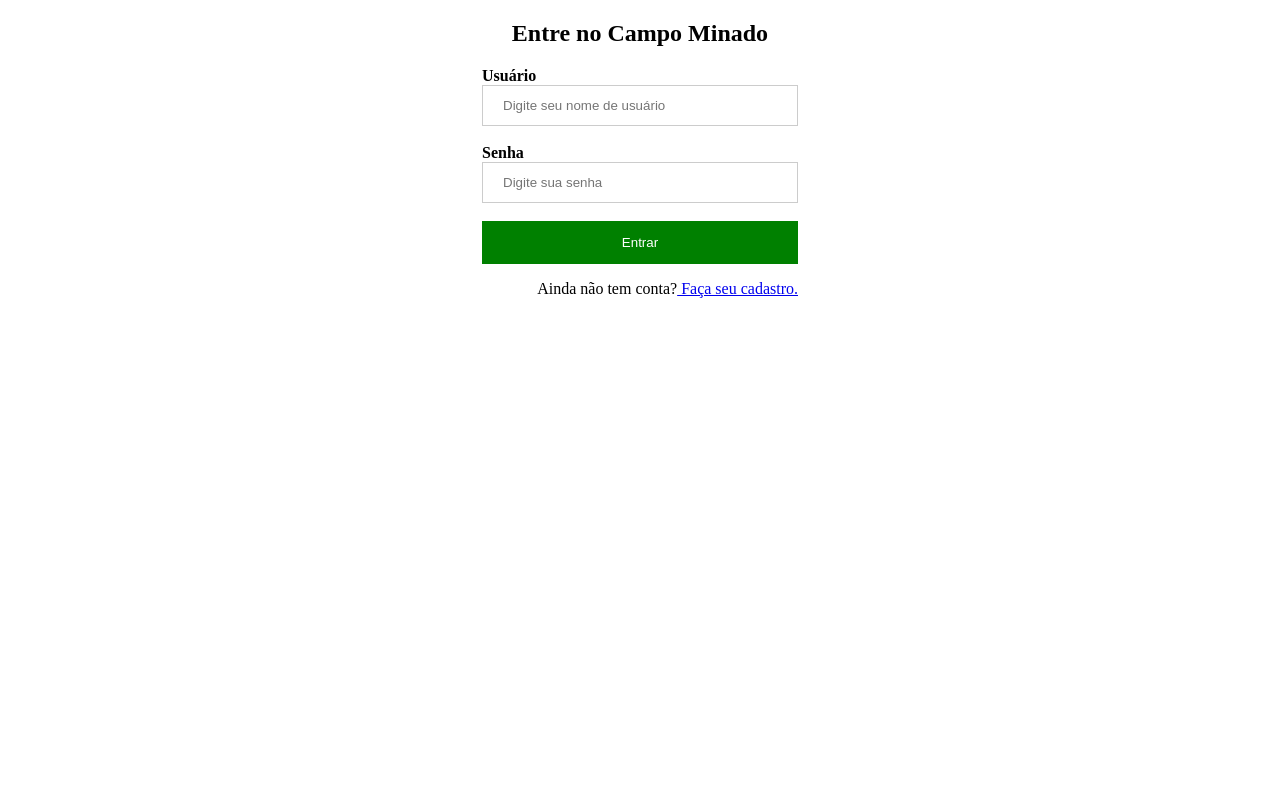
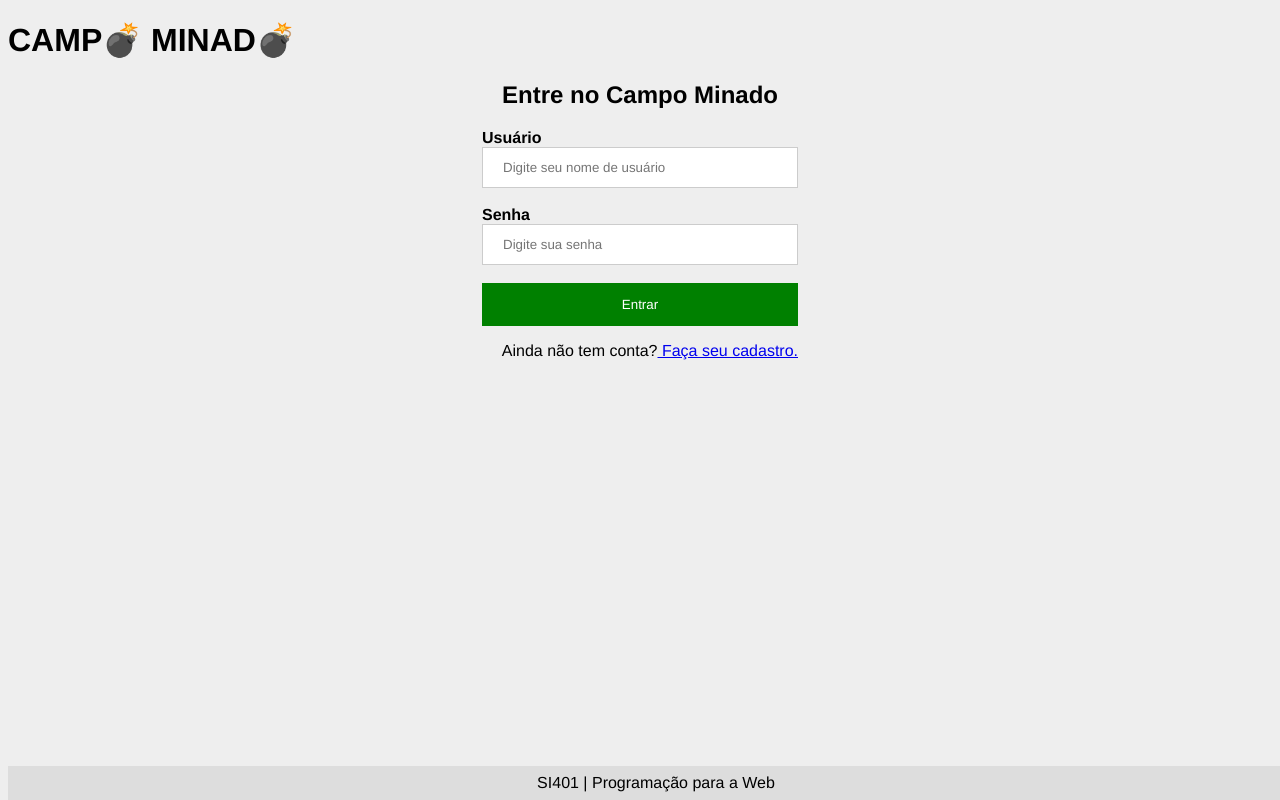
Before and after one commit to si401-web/campo-minado, a PHP site: page /login.html in a window 1280 px wide. Run offline with PHP 8.4, Linux system fonts and the light colour scheme.

Commit message:
Ajuste de estilo.

```diff
--- a/login.css
+++ b/login.css
@@ -1,8 +1,23 @@
+* {
+	font-family: 'Franklin Gothic Medium', 'Arial Narrow', Arial, sans-serif;
+}
+
 .container {
+  background-color: #EEE;
   position: relative;
   margin: auto;
   width: 25%;
   border: none;
+}
+
+header h1 {
+	color: #000;
+	text-transform: uppercase;
+}
+
+body {
+	background-color: #EEE;
+	padding-bottom: 36px;
 }
 
 button {
@@ -33,3 +48,12 @@ span.cad {
   float: right;
   padding-top: 16px;
 }
+
+footer {
+	text-align: center;
+	position: fixed;
+	width: 100%;
+	bottom: 0;
+	background-color: #DDD;
+	padding: 8px;
+}
--- a/login.html
+++ b/login.html
@@ -3,9 +3,14 @@
 <meta charset="UTF-8">
 <link rel="stylesheet" type="text/css" href="login.css">
 <title>Login</title>
+</head>
 
-</head>
 <body>
+	<header>
+			<h1 title="Campo Minado">
+				Camp&#x1f4a3; Minad&#x1f4a3;
+			</h1>
+	</header>
 
 	<h2>Entre no Campo Minado</h2>
 
@@ -27,5 +32,9 @@
 
 	</div>
 
+	<footer>
+			SI401 | Programação para a Web
+	</footer>
+
 </body>
 </html>
```
Lines whose indentation alone changed are shown as unchanged.
